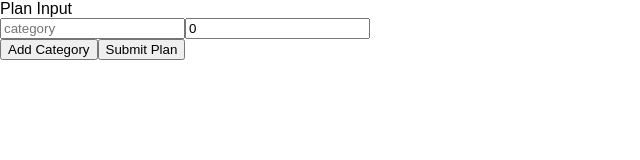
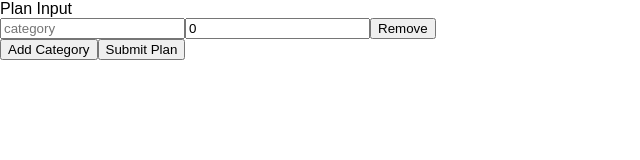
Before and after one commit to rkrowchuk/benefits-prompter, a React (Create React App) app in the folder client/: page /planinput in a window 1280 px wide. Shown: the top 160 px of the page, without its empty margins (0-640 px from the left). Built offline with nearby package versions, Linux system fonts and the light colour scheme.

Commit message:
add remove category function

```diff
--- a/client/src/components/PlanInput.jsx
+++ b/client/src/components/PlanInput.jsx
@@ -27,6 +27,11 @@ export default function PlanInput() {
     console.log(inputFields);
   };
 
+  const removeFields = (index) => {
+    let data = [...inputFields];
+    data.splice(index, 1);
+    setInputFields(data);
+  };
   //Goals:
   // 1. Render each chosen category in a list within the <form>
 
@@ -51,6 +56,7 @@ export default function PlanInput() {
                 value={input.amount}
                 onChange={(event) => handleFormChange(index, event)}
               />
+              <button onClick={() => removeFields(index)}>Remove</button>
             </div>
           );
         })}
```
